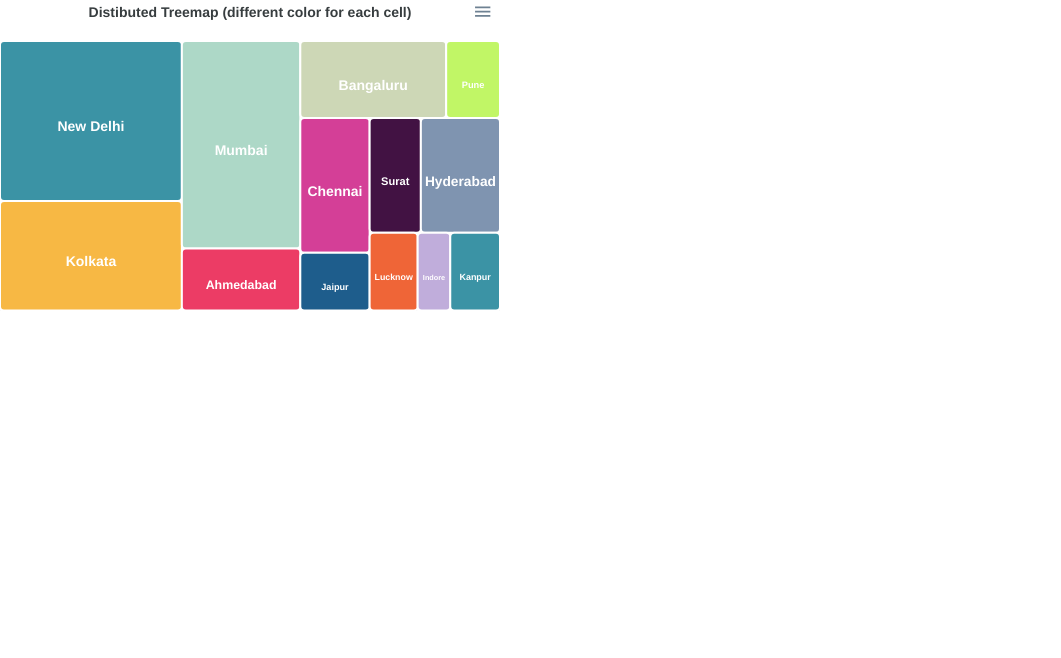
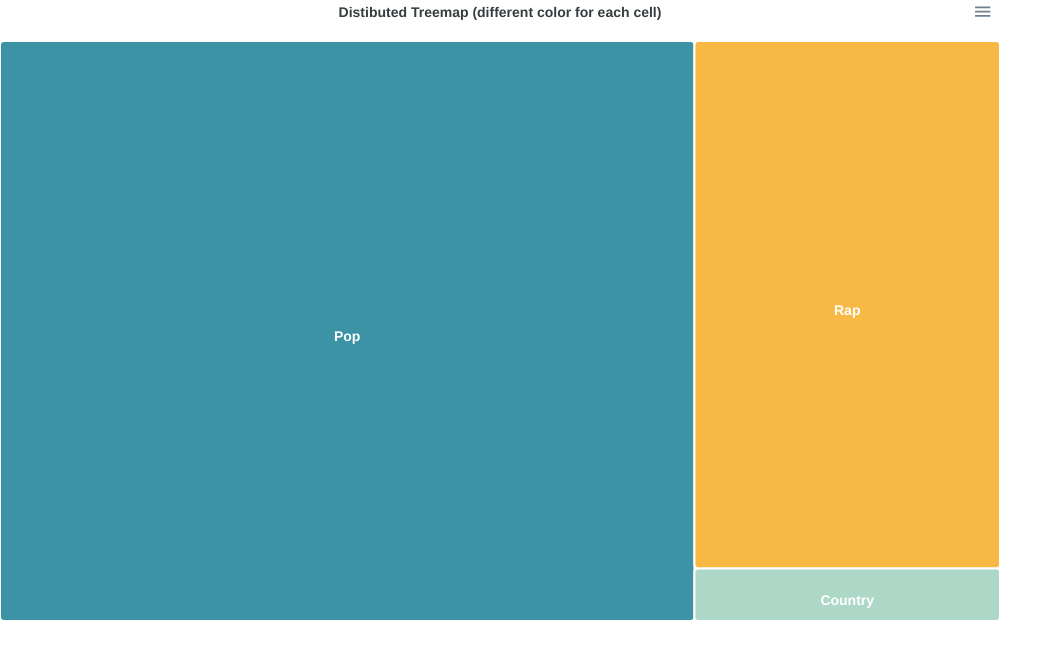
Before and after one commit to Its-Alann/conuhacks7_FollowMaps, a React (Create React App) app in the folder vizify/: page / in a window 1280 px wide. Shown: the top 658 px of the page, without its empty margins (0-1061 px from the left). Built offline with nearby package versions, Linux system fonts and the light colour scheme.

Commit message:
added updated sample data

```diff
--- a/vizify/src/components/Treemap.js
+++ b/vizify/src/components/Treemap.js
@@ -11,57 +11,17 @@ class Treemap extends Component {
           {
             data: [
               {
-                x: 'New Delhi',
-                y: 218
+                x: 'Pop',
+                y: 500
               },
               {
-                x: 'Kolkata',
-                y: 149
+                x: 'Rap',
+                y: 200
               },
               {
-                x: 'Mumbai',
-                y: 184
+                x: 'Country',
+                y: 20
               },
-              {
-                x: 'Ahmedabad',
-                y: 55
-              },
-              {
-                x: 'Bangaluru',
-                y: 84
-              },
-              {
-                x: 'Pune',
-                y: 31
-              },
-              {
-                x: 'Chennai',
-                y: 70
-              },
-              {
-                x: 'Jaipur',
-                y: 30
-              },
-              {
-                x: 'Surat',
-                y: 44
-              },
-              {
-                x: 'Hyderabad',
-                y: 68
-              },
-              {
-                x: 'Lucknow',
-                y: 28
-              },
-              {
-                x: 'Indore',
-                y: 19
-              },
-              {
-                x: 'Kanpur',
-                y: 29
-              }
             ]
           }
         ],
@@ -70,7 +30,7 @@ class Treemap extends Component {
             show: false
           },
           chart: {
-            height: 350,
+            height: 500,
             type: 'treemap'
           },
           title: {
@@ -110,7 +70,7 @@ class Treemap extends Component {
               options={this.state.options}
               series={this.state.series}
               type="treemap"
-              width="500"
+              width="1000"
             />
           </div>
         </div>
```
